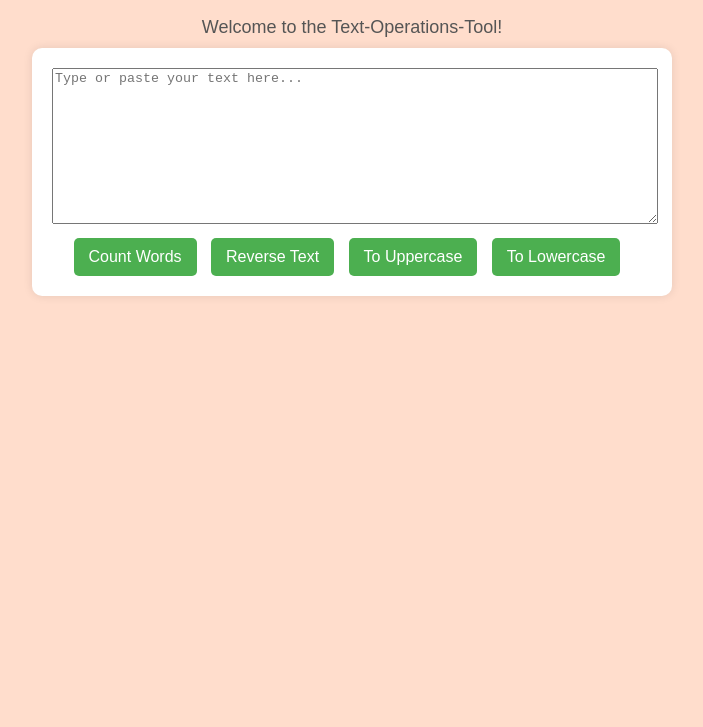
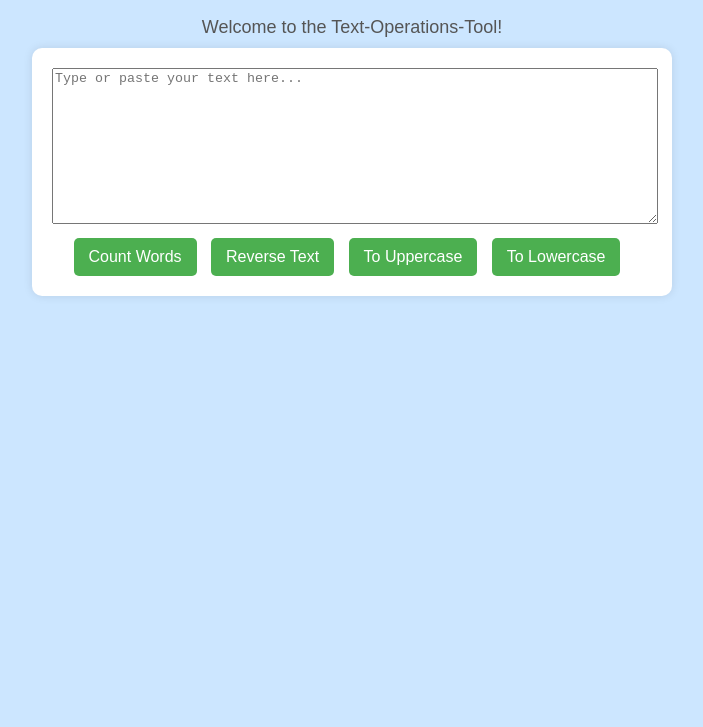
Before and after one commit to VaishnaviGund42/text-operations-tool, a plain HTML site: page index.html in a window 1280 px wide. Shown: the part 73-800 px from the top of the page, without its empty margins (288-991 px from the left). Drawn offline with Linux system fonts and the light colour scheme.

Commit message:
to update the background colour

```diff
--- a/index.html
+++ b/index.html
@@ -9,7 +9,7 @@
     body {
         font-family: Arial, sans-serif;
         margin: 20px;
-        background-color: #ffddcc;
+        background-color: #cce6ff;
     }
     h1 {
         color: #333;
```
